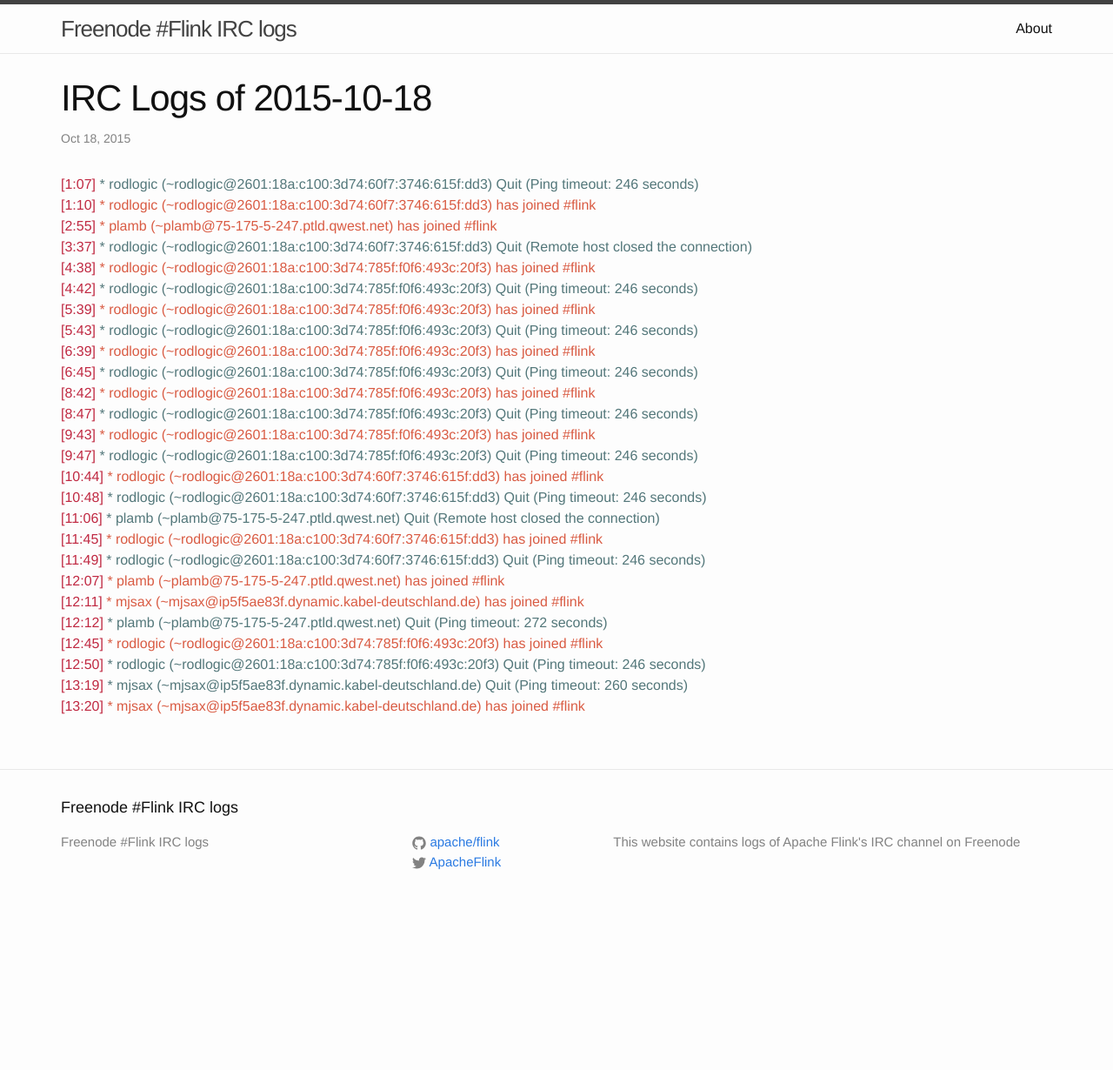
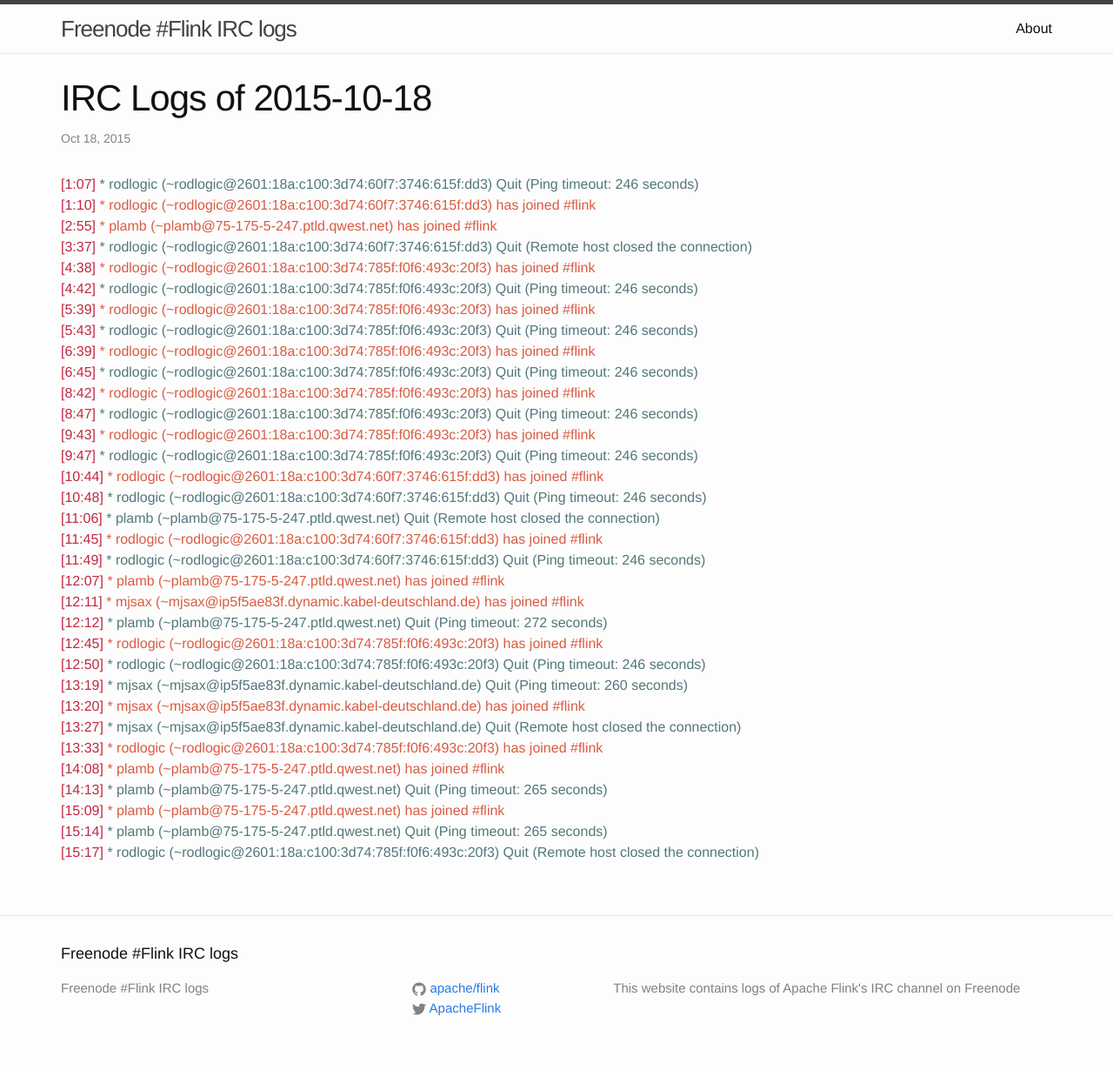
Before and after one commit to flink-irc-logs/flink-irc-logs.github.io, a Jekyll site: the page built from _posts/2015-10-18-logs.markdown, in a window 1280 px wide. Shown: the whole page at 87% size. Built offline with Jekyll 4.4.1, drawn with Linux system fonts in a browser that asks for light colours; before the commit the page ends 1062 px from its top, so only the background shows below that.

Commit message:
Update of the logs on Sun Oct 18 15:27:22 CEST 2015

```diff
--- a/_posts/2015-10-18-logs.markdown
+++ b/_posts/2015-10-18-logs.markdown
@@ -30,3 +30,10 @@
 <span class="irc-date">[12:50]</span> <span class="irc-navy">* rodlogic (~rodlogic@2601:18a:c100:3d74:785f:f0f6:493c:20f3) Quit (Ping timeout: 246 seconds)</span><br />
 <span class="irc-date">[13:19]</span> <span class="irc-navy">* mjsax (~mjsax@ip5f5ae83f.dynamic.kabel-deutschland.de) Quit (Ping timeout: 260 seconds)</span><br />
 <span class="irc-date">[13:20]</span> <span class="irc-green">* mjsax (~mjsax@ip5f5ae83f.dynamic.kabel-deutschland.de) has joined #flink</span><br />
+<span class="irc-date">[13:27]</span> <span class="irc-navy">* mjsax (~mjsax@ip5f5ae83f.dynamic.kabel-deutschland.de) Quit (Remote host closed the connection)</span><br />
+<span class="irc-date">[13:33]</span> <span class="irc-green">* rodlogic (~rodlogic@2601:18a:c100:3d74:785f:f0f6:493c:20f3) has joined #flink</span><br />
+<span class="irc-date">[14:08]</span> <span class="irc-green">* plamb (~plamb@75-175-5-247.ptld.qwest.net) has joined #flink</span><br />
+<span class="irc-date">[14:13]</span> <span class="irc-navy">* plamb (~plamb@75-175-5-247.ptld.qwest.net) Quit (Ping timeout: 265 seconds)</span><br />
+<span class="irc-date">[15:09]</span> <span class="irc-green">* plamb (~plamb@75-175-5-247.ptld.qwest.net) has joined #flink</span><br />
+<span class="irc-date">[15:14]</span> <span class="irc-navy">* plamb (~plamb@75-175-5-247.ptld.qwest.net) Quit (Ping timeout: 265 seconds)</span><br />
+<span class="irc-date">[15:17]</span> <span class="irc-navy">* rodlogic (~rodlogic@2601:18a:c100:3d74:785f:f0f6:493c:20f3) Quit (Remote host closed the connection)</span><br />
```
